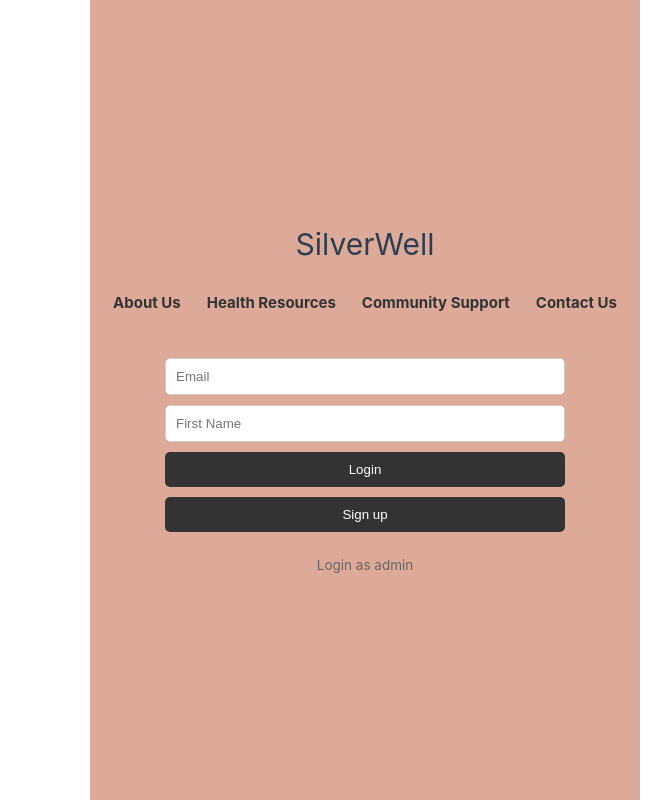
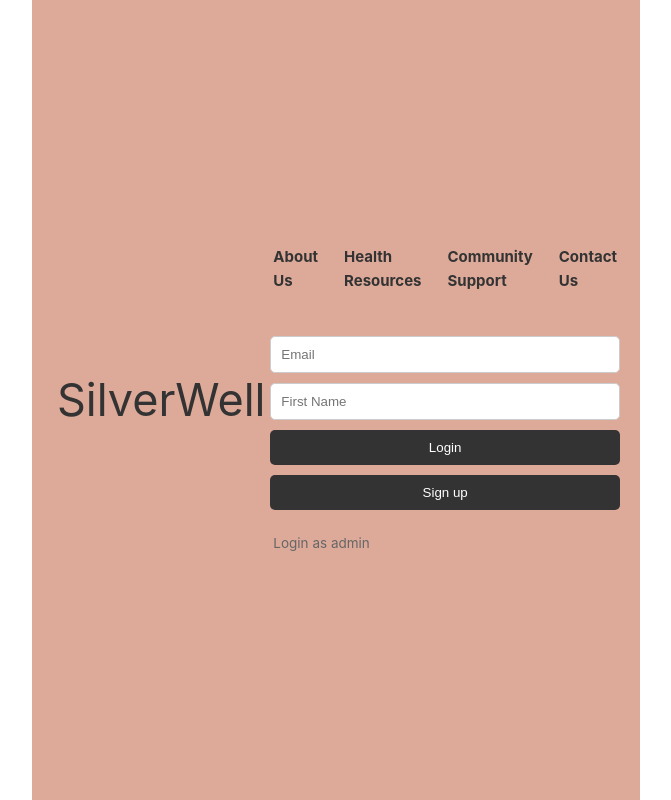
Before and after one commit to Marius-Ma/elderly-populations, a Vue app: page / in a window 1280 px wide. Shown: the whole page, without its empty margins (0-671 px from the left). Built offline with nearby package versions, Linux system fonts and the light colour scheme.

Commit message:
align the layput on main page

```diff
--- a/src/components/LoginPage.vue
+++ b/src/components/LoginPage.vue
@@ -1,8 +1,11 @@
 <template>
   <div class="login-page">
+    <div class="left-section">
       <div class="logo">
         <h1>SilverWell</h1>
       </div>
+    </div>
+    <div class="right-section">
       <nav class="navigation">
         <a href="#">About Us</a>
         <a href="#">Health Resources</a>
@@ -15,12 +18,8 @@
         <button>Login</button>
         <button>Sign up</button>
       </div>
-    <!-- <div class="social-login">
-      <button><img src="path/to/google-icon.png" alt="Google" /></button>
-      <button><img src="path/to/apple-icon.png" alt="Apple" /></button>
-      <button><img src="path/to/facebook-icon.png" alt="Facebook" /></button>
-    </div> -->
       <a href="#" class="admin-login">Login as admin</a>
+    </div>
   </div>
 </template>
 
@@ -29,18 +28,31 @@
   background-color: #ddaa99;
   min-height: 100vh;
   display: flex;
-  flex-direction: column;
-  align-items: center;
-  justify-content: center;
+  align-items: center; /* Centers content vertically */
+  justify-content: space-between; /* Centers content horizontally */
   padding: 20px;
   box-sizing: border-box;
-  /* 添加最大宽度 */
-  max-width: 1200px;
-  margin: 0 auto;
+  width: 100%;
 }
 
-.logo {
-  margin-bottom: 20px;
+.left-section {
+  flex: 1;
+  display: flex;
+  align-items: center; /* Center vertically */
+  justify-content: center; /* Center horizontally */
+}
+
+.right-section {
+  flex: 1;
+  display: flex;
+  flex-direction: column;
+  align-items: flex-start;
+  justify-content: center; /* Center vertically */
+}
+
+.logo h1 {
+  font-size: 3em; /* Adjust the size as needed */
+  color: #333;
 }
 
 .navigation {
```
Lines whose indentation alone changed are shown as unchanged.
